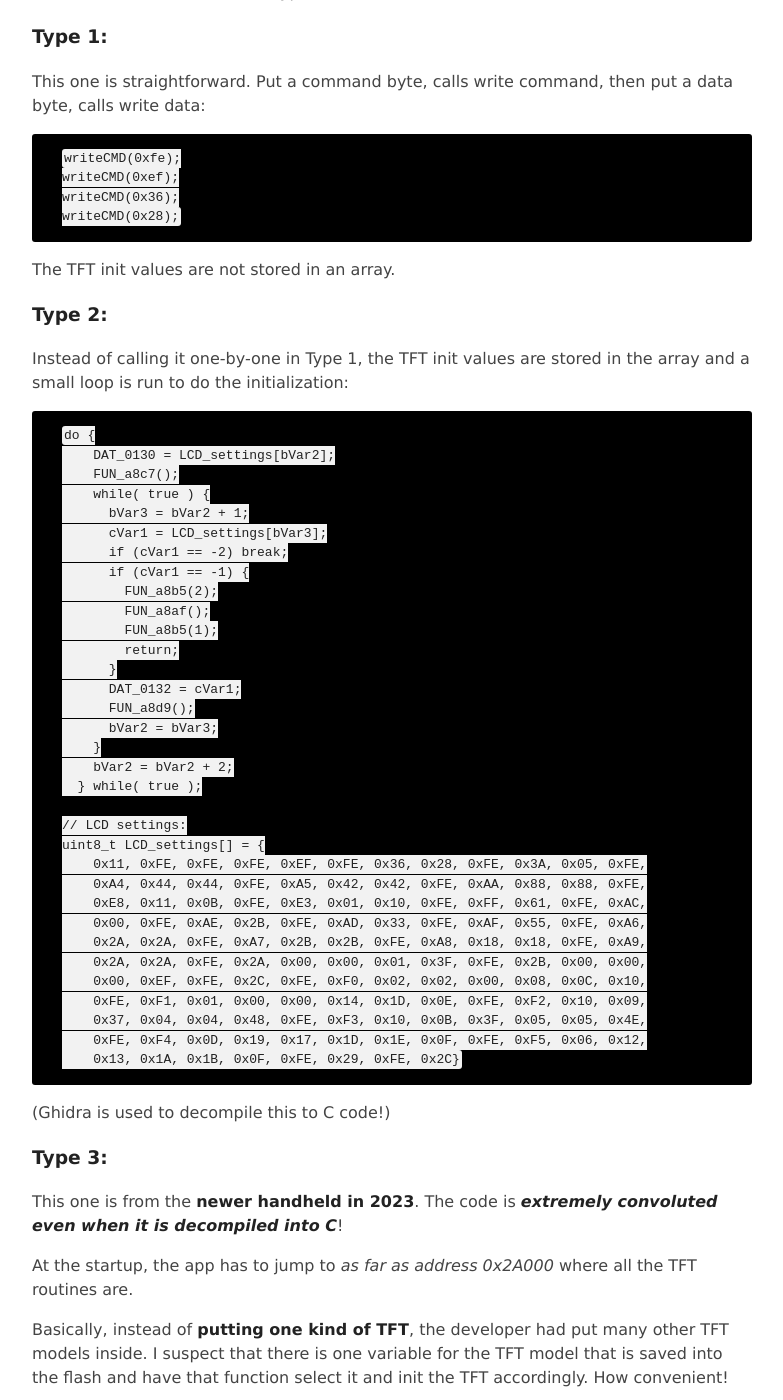
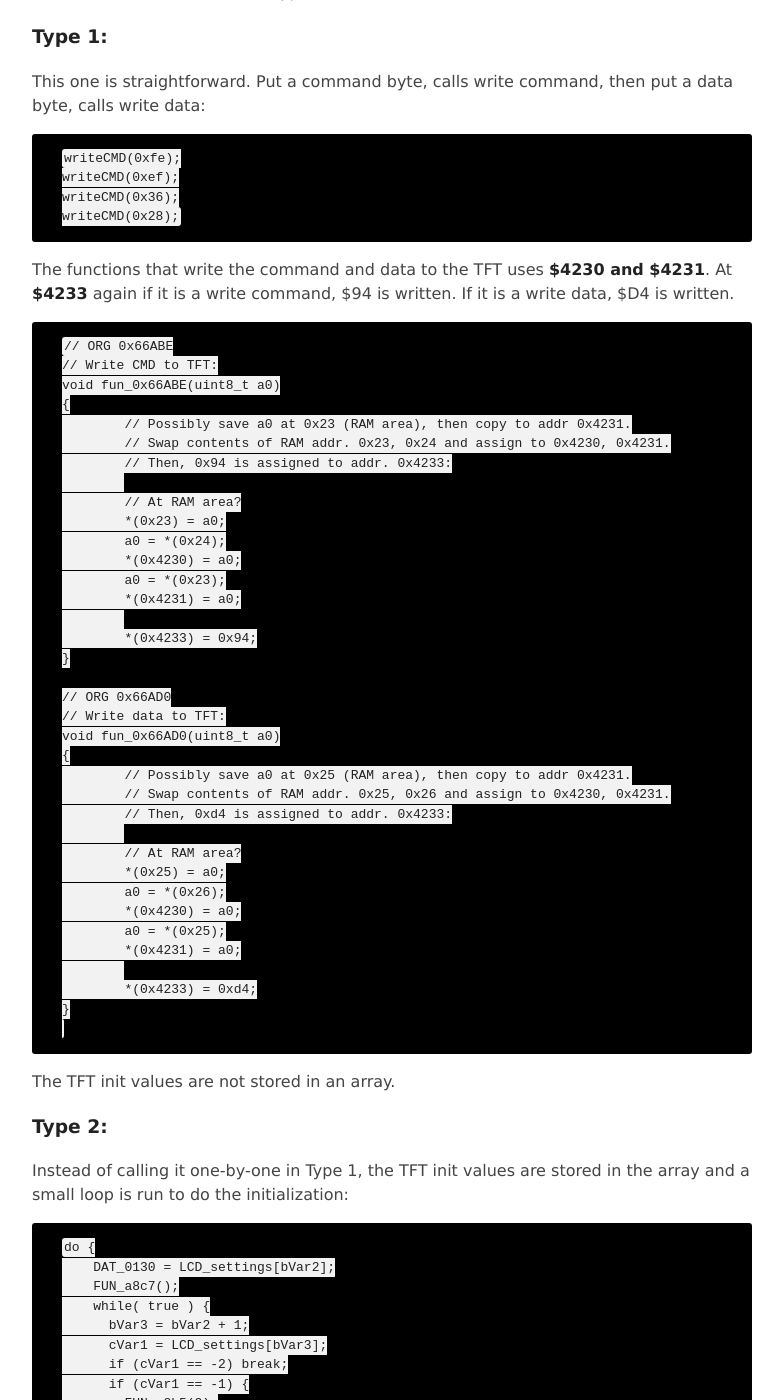
Before and after one commit to nyh-workshop/Custom-ROM-Sup-Game-Box-400in1, a Jekyll site: the page built from ROM_dump_analysis.md, in a window 1280 px wide and 1400 px high, scrolled down 4654 px. Shown: the whole window, without its empty margins (248-1031 px from the left). Built offline with Jekyll 4.4.1, drawn with Linux system fonts in a browser that asks for light colours; some of the changed text lies outside the part shown.

Commit message:
changed formatting and added new info

````diff
--- a/ROM_dump_analysis.md
+++ b/ROM_dump_analysis.md
@@ -89,6 +89,47 @@ writeCMD(0x36);
 writeCMD(0x28);
 ```
 
+The functions that write the command and data to the TFT uses **$4230 and $4231**. At **$4233** again if it is a write command, $94 is written. If it is a write data, $D4 is written.
+
+```
+// ORG 0x66ABE
+// Write CMD to TFT:
+void fun_0x66ABE(uint8_t a0)
+{
+	// Possibly save a0 at 0x23 (RAM area), then copy to addr 0x4231.
+	// Swap contents of RAM addr. 0x23, 0x24 and assign to 0x4230, 0x4231.
+	// Then, 0x94 is assigned to addr. 0x4233:
+
+	// At RAM area?
+	*(0x23) = a0;
+	a0 = *(0x24);
+	*(0x4230) = a0;
+	a0 = *(0x23);
+	*(0x4231) = a0;
+
+	*(0x4233) = 0x94;
+}
+
+// ORG 0x66AD0
+// Write data to TFT:
+void fun_0x66AD0(uint8_t a0)
+{
+	// Possibly save a0 at 0x25 (RAM area), then copy to addr 0x4231.
+	// Swap contents of RAM addr. 0x25, 0x26 and assign to 0x4230, 0x4231.
+	// Then, 0xd4 is assigned to addr. 0x4233:
+
+	// At RAM area?
+	*(0x25) = a0;
+	a0 = *(0x26);
+	*(0x4230) = a0;
+	a0 = *(0x25);
+	*(0x4231) = a0;
+
+	*(0x4233) = 0xd4;
+}
+
+```
+
 The TFT init values are not stored in an array.
 
 ### Type 2:
@@ -128,10 +169,13 @@ uint8_t LCD_settings[] = {
     0xFE, 0xF4, 0x0D, 0x19, 0x17, 0x1D, 0x1E, 0x0F, 0xFE, 0xF5, 0x06, 0x12,
     0x13, 0x1A, 0x1B, 0x0F, 0xFE, 0x29, 0xFE, 0x2C}
 ```
+
+Similar to the Type 1, it uses the same registers to write to TFT.
+
 (Ghidra is used to decompile this to C code!)
 
 ### Type 3:
-This one is from the **newer handheld in 2023**. The code is ***extremely convoluted even when it is decompiled into C***!
+This one is from the **newer handheld in 2023**. The code is ***extremely convoluted even when it is decompiled into C***! Unfortunately, it is still not known how it writes to the TFT - there are multiple registers that are involved!
 
 At the startup, the app has to jump to *as far as address 0x2A000* where all the TFT routines are.
 
--- a/assets/style.css
+++ b/assets/style.css
@@ -9,18 +9,19 @@ body {
     overflow-wrap: break-word;
     line-height: 1.5;
     color: #444;
+    overflow-y: scroll
 }
 
 /* Hide scrollbar for Chrome, Safari and Opera */
 html::-webkit-scrollbar {
-    display: none;
+    display: auto;
 }
 
 /* Hide scrollbar for IE, Edge and Firefox */
 html {
-    -ms-overflow-style: none;
+    -ms-overflow-style: auto;
     /* IE and Edge */
-    scrollbar-width: none;
+    scrollbar-width: thin;
     /* Firefox */
 }
 
@@ -279,7 +280,7 @@ ul.discover-posts li small a {
 
 @media (prefers-color-scheme: dark) {
     body {
-        background-color: #01242e;
+        background-color: #000000;
         color: #ddd;
     }
 
@@ -295,7 +296,7 @@ ul.discover-posts li small a {
     }
 
     a {
-        color: #8cc2dd;
+        color: rgb(0, 255, 0);
     }
 
     code {
````
Also changed, not shown: other parts of ROM_dump_analysis.md (+1 -1 lines).
